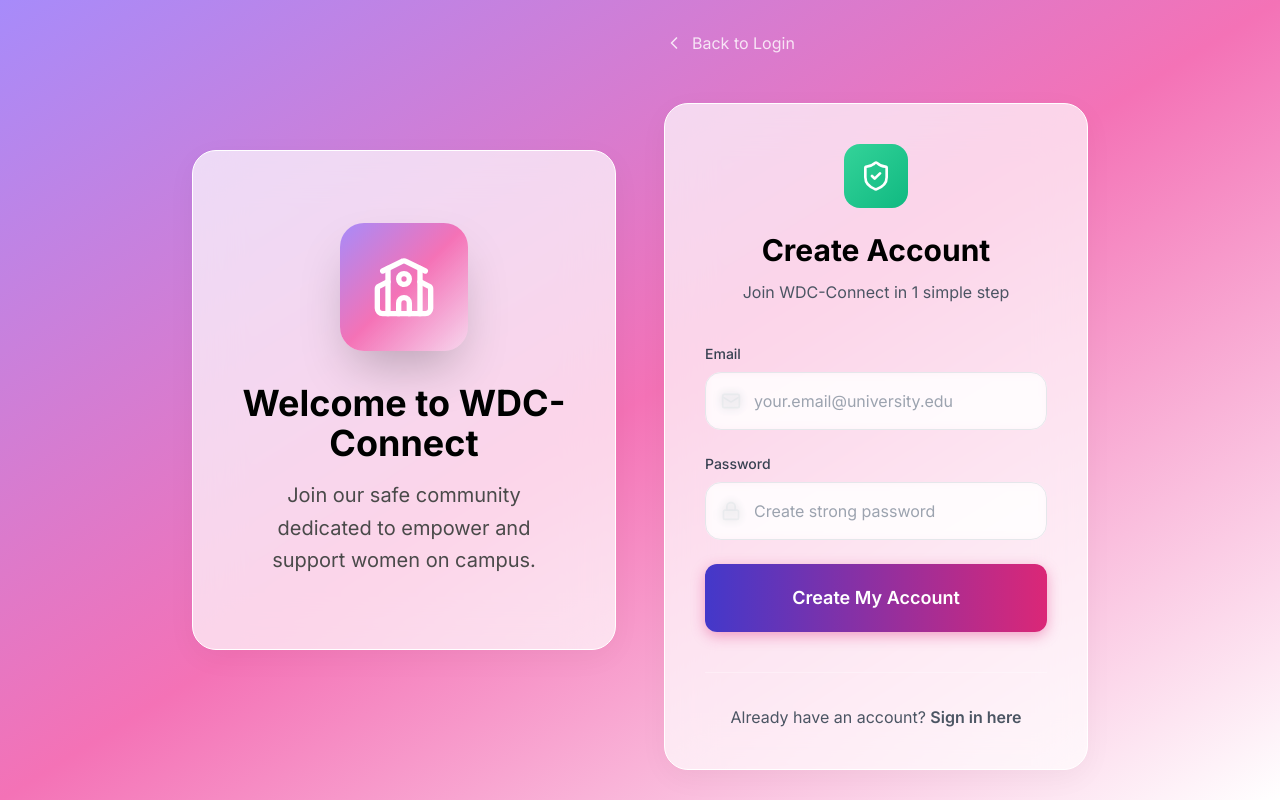
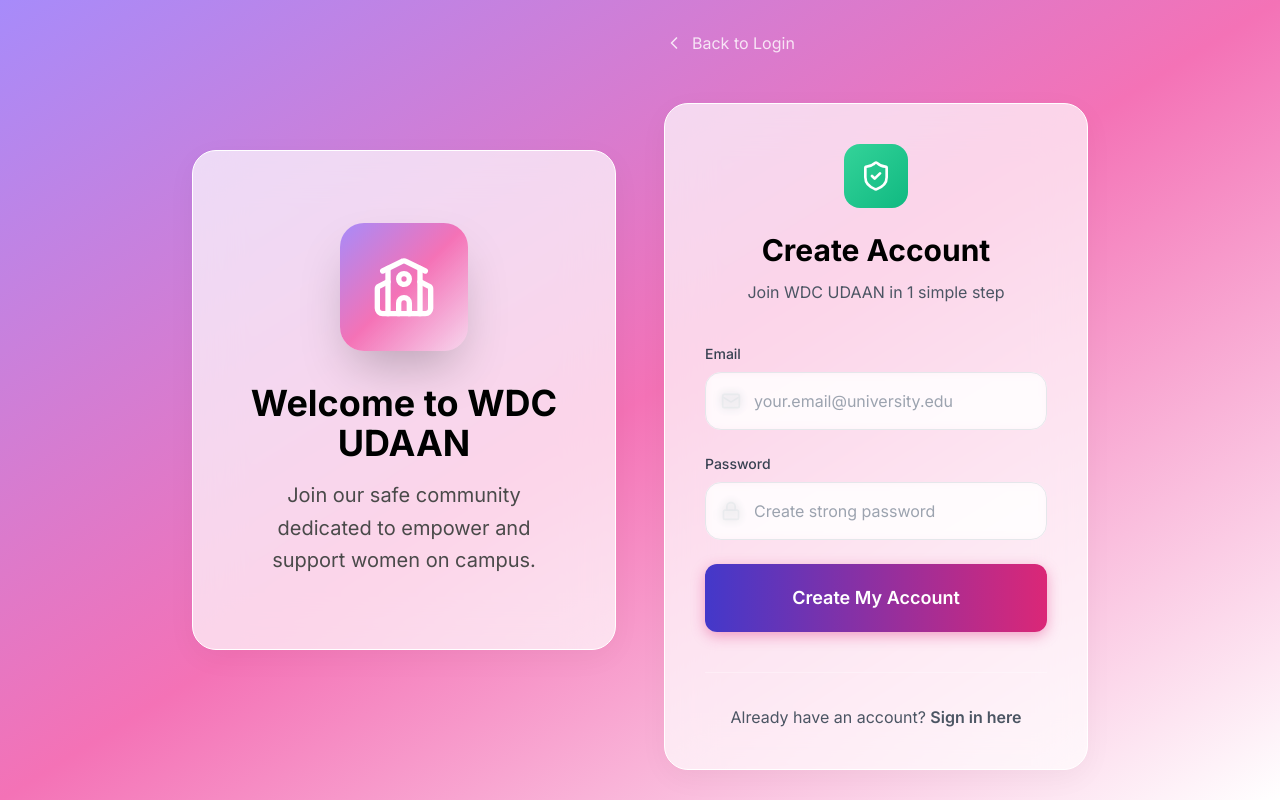
Before and after one commit to AmanJagdale/event_management_api, a React (Vite) app in the folder frontend/: page /register in a window 1280 px wide. Built offline with nearby package versions, Linux system fonts and the light colour scheme.

Commit message:
Minor Update: WDC-Connect to WDC UDAAN

```diff
--- a/frontend/src/components/Sidebar.jsx
+++ b/frontend/src/components/Sidebar.jsx
@@ -56,7 +56,7 @@ export default function Sidebar({ sidebarOpen, setSidebarOpen }) {
                 </div>
                 <div>
                   <h1 className="text-xl font-bold bg-gradient-to-r from-purple-600 to-pink-600 bg-clip-text text-transparent">
-                    WDC-Connect
+                    WDC UDAAN
                   </h1>
                   <p className="text-sm text-gray-500">Empower Her</p>
                 </div>
@@ -103,7 +103,7 @@ export default function Sidebar({ sidebarOpen, setSidebarOpen }) {
             </div>
             <div>
               <h1 className="text-xl font-bold bg-gradient-to-r from-purple-600 to-pink-600 bg-clip-text text-transparent">
-                WDC-Connect
+                WDC UDAAN
               </h1>
               <p className="text-sm text-gray-500">Empower Her</p>
             </div>
--- a/frontend/src/pages/Register.jsx
+++ b/frontend/src/pages/Register.jsx
@@ -64,7 +64,7 @@ export default function Register() {
                   <School className="w-16 h-16 text-white" />
                 </div>
                 <h2 className="text-4xl font-bold bg-gradient-to-r from-white to-gray-100 bg-clip-text mb-4">
-                  Welcome to WDC-Connect
+                  Welcome to WDC UDAAN
                 </h2>
                 <p className="text-xl text-[#4A4A4A] max-w-md mx-auto leading-relaxed">
                   Join our safe community dedicated to empower and support women
@@ -96,7 +96,7 @@ export default function Register() {
                   Create Account
                 </h1>
                 <p className="text-gray-600">
-                  Join WDC-Connect in 1 simple step
+                  Join WDC UDAAN in 1 simple step
                 </p>
 
                 {errorMsg && (
```
Also changed, not shown: frontend/src/pages/EventDetails.jsx (line endings or trailing spaces).
